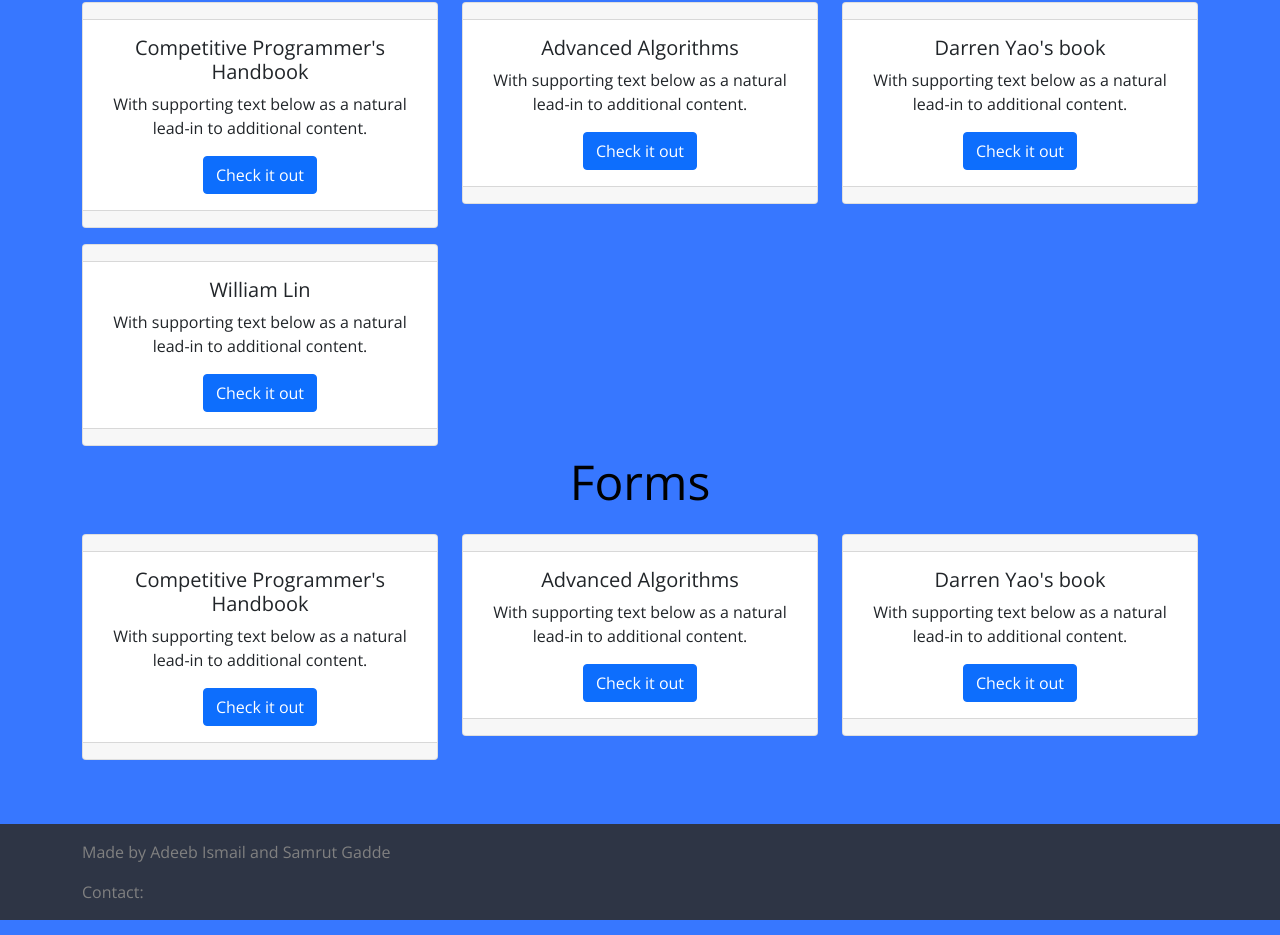
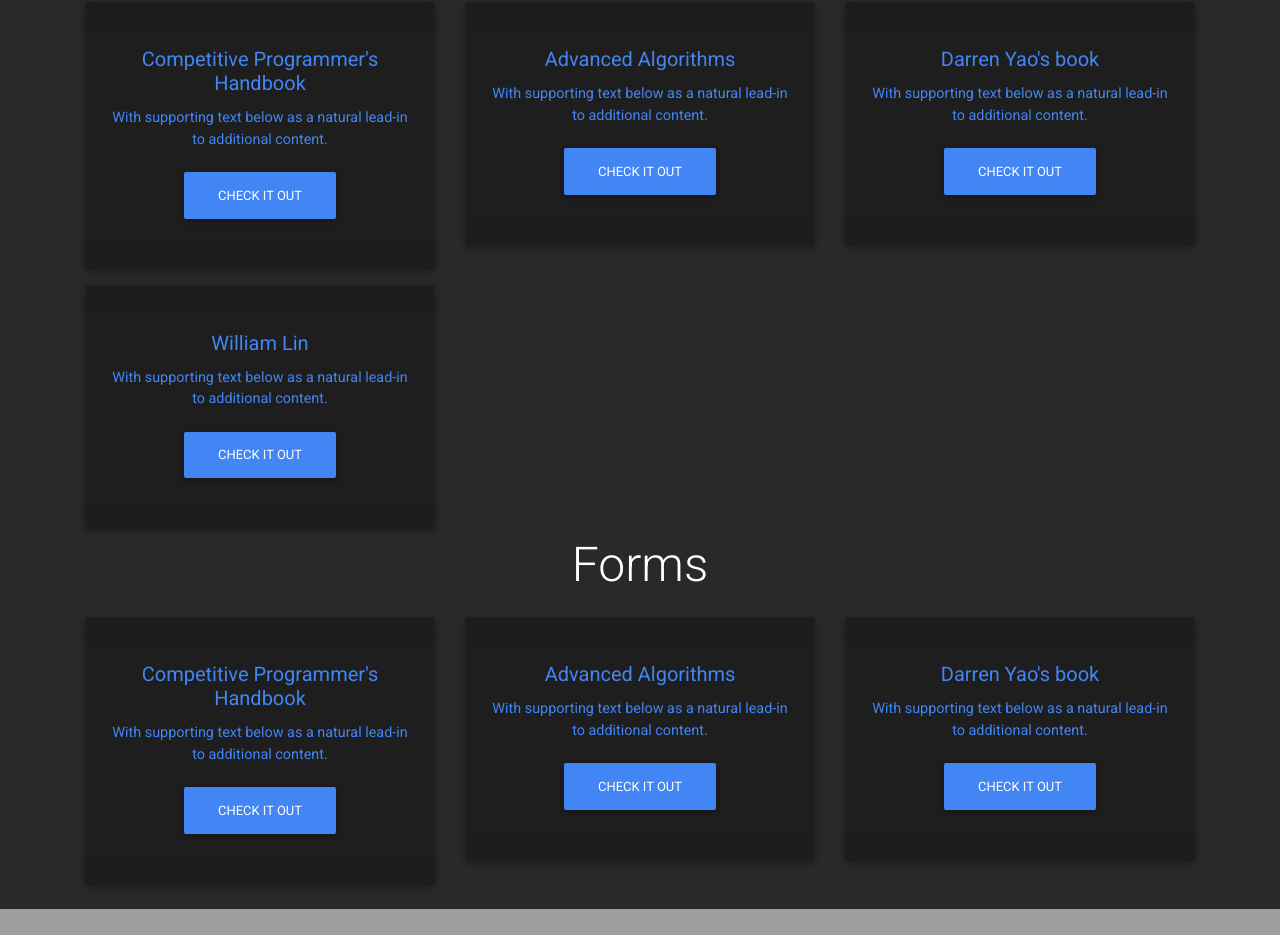
Before and after one commit to SamrutGadde/OTHSCS, a React (Create React App) app: page /resources in a window 1280 px wide. Shown: the part 142-1077 px from the top of the page. Built offline with nearby package versions, Linux system fonts and the light colour scheme.

Commit message:
resourcse

```diff
--- a/package.json
+++ b/package.json
@@ -7,6 +7,7 @@
     "@testing-library/react": "^11.2.7",
     "@testing-library/user-event": "^12.8.3",
     "bootstrap": "^5.1.3",
+    "mdbreact": "^5.1.0",
     "react": "^17.0.2",
     "react-bootstrap": "^2.0.2",
     "react-dom": "^17.0.2",
--- a/public/index.html
+++ b/public/index.html
@@ -1,7 +1,6 @@
 <!DOCTYPE html>
 <html lang="en">
   <head>
-
     <meta charset="utf-8" />
     <link rel="icon" href="%PUBLIC_URL%/favicon.ico" />
     <meta name="viewport" content="width=device-width, initial-scale=1" />
@@ -28,6 +27,7 @@
     <title>React App</title>
   </head>
   <body>
+
     <noscript>You need to enable JavaScript to run this app.</noscript>
     <div id="root"></div>
     <!--
--- a/src/App.css
+++ /dev/null
@@ -1,43 +0,0 @@
-.App {
-  text-align: center;
-}
-
-.App-logo {
-  height: 40vmin;
-  pointer-events: none;
-}
-
-@media (prefers-reduced-motion: no-preference) {
-  .App-logo {
-    animation: App-logo-spin infinite 20s linear;
-  }
-}
-
-.App-header {
-  background-color: #282c34;
-  min-height: 100vh;
-  display: flex;
-  flex-direction: column;
-  align-items: center;
-  justify-content: center;
-  font-size: calc(10px + 2vmin);
-  color: white;
-}
-
-.App-link {
-  color: #61dafb;
-}
-
-@keyframes App-logo-spin {
-  from {
-    transform: rotate(0deg);
-  }
-  to {
-    transform: rotate(360deg);
-  }
-}
-html,
-body {
-  width: 100%;
-  height: 100%;
-}
--- /dev/null
+++ b/src/components/footer.js
@@ -0,0 +1,36 @@
+import React from "react";
+import { MDBCol, MDBContainer, MDBRow, MDBFooter } from "mdbreact";
+
+export default function footer() {
+  return (
+    <MDBFooter color="grey" className="font-small pt-4 mt-4">
+      <MDBContainer fluid className="text-center text-md-left">
+        <MDBRow>
+          <MDBCol md="6">
+            <p>Made by Adeeb Ismail and Samrut Gadde</p>
+          </MDBCol>
+          <MDBCol md="6">
+            <ul>
+              <li className="list-unstyled">
+                <a href="https://github.com/SamrutGadde/OTHSCSWebsite">
+                  Contact Us
+                </a>
+              </li>
+              <li className="list-unstyled">
+                <a href="https://github.com/SamrutGadde/OTHSCSWebsite">
+                  Github
+                </a>
+              </li>
+            </ul>
+          </MDBCol>
+        </MDBRow>
+      </MDBContainer>
+      <div className="footer-copyright text-center py-3">
+        <MDBContainer fluid>
+          &copy; {new Date().getFullYear()} Copyright:{" "}
+          <a href="https://www.mdbootstrap.com"> OTHS CS </a>
+        </MDBContainer>
+      </div>
+    </MDBFooter>
+  );
+}
--- a/src/components/navbar.js
+++ b/src/components/navbar.js
@@ -4,7 +4,7 @@
   return (
     <div>
       <nav class="navbar navbar-expand-lg navbar-dark bg-dark ">
-        <a class="navbar-brand" style={{ marginLeft: "1rem" }}>
+        <a class="navbar-brand" style={{ marginLeft: "1rem", color: "white" }}>
           <img
             src={img}
             width="30"
--- a/src/index.css
+++ b/src/index.css
@@ -1,7 +1,7 @@
 @import url("https://fonts.googleapis.com/css2?family=Open+Sans&display=swap");
+head,
 body {
   font-family: "Open Sans", sans-serif;
-  background-color: #3777ff;
 }
 
 code {
--- a/src/pages/home.js
+++ b/src/pages/home.js
@@ -3,19 +3,25 @@
 //import Background from "./84248.png";
 import img from "./Sevenlakes.JPG";
 import img1 from "./2.PNG";
+import {
+  MDBBtn,
+  MDBCard,
+  MDBCardBody,
+  MDBCardImage,
+  MDBCardTitle,
+  MDBCardText,
+  MDBCol,
+} from "mdbreact";
 export class home extends Component {
   render() {
     return (
       <div
         className=""
-        style={{
-          //backgroundImage: `url(${Background})`,
-          backgroundColor: "#3777FF",
-          height: "100vh",
-          backgroundPosition: "center",
-          backgroundRepeat: "no-repeat",
-          backgroundSize: "cover",
-        }}
+        style={
+          {
+            //backgroundImage: `url(${Background})`,
+          }
+        }
       ></div>
     );
   }
--- a/src/pages/resources.js
+++ b/src/pages/resources.js
@@ -1,8 +1,18 @@
 import React from "react";
-
+import FooterBottom from "../components/footer.js";
+import "../index.css";
+import {
+  MDBBtn,
+  MDBCard,
+  MDBCardBody,
+  MDBCardImage,
+  MDBCardTitle,
+  MDBCardText,
+  MDBCol,
+} from "mdbreact";
 export default function resources() {
   return (
-    <div className="">
+    <div className="" style={{ backgroundColor: "#2b2828" }}>
       <div class="container-sm">
         <div
           className="col- offset-"
@@ -11,18 +21,24 @@
             justifyContent: "center",
             alignItems: "center",
             fontSize: "6vmin",
-            color: "black",
+            color: "white",
           }}
         >
           Resources
         </div>
+
         <div class="row">
           <div class="col-4" style={{ marginTop: "1rem" }}>
-            <div class="card text-center">
+            <div
+              class="card text-center"
+              style={{ backgroundColor: "#1E1E1E" }}
+            >
               <div class="card-header"></div>
-              <div class="card-body">
-                <h5 class="card-title">Competitive Programmer's Handbook</h5>
-                <p class="card-text">
+              <div class="card-body" style={{ color: "#4285F4" }}>
+                <h5 class="card-title" style={{ color: "#4285F4" }}>
+                  Competitive Programmer's Handbook
+                </h5>
+                <p class="card-text" style={{ color: "#4285F4" }}>
                   With supporting text below as a natural lead-in to additional
                   content.
                 </p>
@@ -35,11 +51,16 @@
           </div>
 
           <div class="col-4" style={{ marginTop: "1rem" }}>
-            <div class="card text-center">
+            <div
+              class="card text-center"
+              style={{ backgroundColor: "#1E1E1E" }}
+            >
               <div class="card-header"></div>
-              <div class="card-body">
-                <h5 class="card-title">Advanced Algorithms</h5>
-                <p class="card-text">
+              <div class="card-body" style={{ color: "#4285F4" }}>
+                <h5 class="card-title" style={{ color: "#4285F4" }}>
+                  Advanced Algorithms
+                </h5>
+                <p class="card-text" style={{ color: "#4285F4" }}>
                   With supporting text below as a natural lead-in to additional
                   content.
                 </p>
@@ -52,11 +73,16 @@
           </div>
 
           <div class="col-4" style={{ marginTop: "1rem" }}>
-            <div class="card text-center">
+            <div
+              class="card text-center"
+              style={{ backgroundColor: "#1E1E1E" }}
+            >
               <div class="card-header"></div>
-              <div class="card-body">
-                <h5 class="card-title">Darren Yao's book</h5>
-                <p class="card-text">
+              <div class="card-body" style={{ color: "#4285F4" }}>
+                <h5 class="card-title" style={{ color: "#4285F4" }}>
+                  Darren Yao's book
+                </h5>
+                <p class="card-text" style={{ color: "#4285F4" }}>
                   With supporting text below as a natural lead-in to additional
                   content.
                 </p>
@@ -71,15 +97,23 @@
         <div class="row">
           {" "}
           <div class="col-4" style={{ marginTop: "1rem" }}>
-            <div class="card text-center">
+            <div
+              class="card text-center"
+              style={{ backgroundColor: "#1E1E1E" }}
+            >
               <div class="card-header"></div>
-              <div class="card-body">
-                <h5 class="card-title">William Lin</h5>
-                <p class="card-text">
+              <div class="card-body" style={{ color: "#4285F4" }}>
+                <h5 class="card-title" style={{ color: "#4285F4" }}>
+                  William Lin
+                </h5>
+                <p class="card-text" style={{ color: "#4285F4" }}>
                   With supporting text below as a natural lead-in to additional
                   content.
                 </p>
-                <a href="https://cses.fi/book/book.pdf" class="btn btn-primary">
+                <a
+                  href="https://www.youtube.com/c/WilliamLin168"
+                  class="btn btn-primary"
+                >
                   Check it out
                 </a>
               </div>
@@ -95,7 +129,7 @@
           justifyContent: "center",
           alignItems: "center",
           fontSize: "6vmin",
-          color: "black",
+          color: "white",
         }}
       >
         Forms
@@ -103,11 +137,16 @@
       <div class="container">
         <div class="row">
           <div class="col-4" style={{ marginTop: "1rem" }}>
-            <div class="card text-center">
+            <div
+              class="card text-center"
+              style={{ backgroundColor: "#1E1E1E" }}
+            >
               <div class="card-header"></div>
-              <div class="card-body">
-                <h5 class="card-title">Competitive Programmer's Handbook</h5>
-                <p class="card-text">
+              <div class="card-body" style={{ color: "#4285F4" }}>
+                <h5 class="card-title" style={{ color: "#4285F4" }}>
+                  Competitive Programmer's Handbook
+                </h5>
+                <p class="card-text" style={{ color: "#4285F4" }}>
                   With supporting text below as a natural lead-in to additional
                   content.
                 </p>
@@ -120,11 +159,16 @@
           </div>
 
           <div class="col-4" style={{ marginTop: "1rem" }}>
-            <div class="card text-center">
+            <div
+              class="card text-center"
+              style={{ backgroundColor: "#1E1E1E" }}
+            >
               <div class="card-header"></div>
-              <div class="card-body">
-                <h5 class="card-title">Advanced Algorithms</h5>
-                <p class="card-text">
+              <div class="card-body" style={{ color: "#4285F4" }}>
+                <h5 class="card-title" style={{ color: "#4285F4" }}>
+                  Advanced Algorithms
+                </h5>
+                <p class="card-text" style={{ color: "#4285F4" }}>
                   With supporting text below as a natural lead-in to additional
                   content.
                 </p>
@@ -137,11 +181,16 @@
           </div>
 
           <div class="col-4" style={{ marginTop: "1rem" }}>
-            <div class="card text-center">
+            <div
+              class="card text-center"
+              style={{ backgroundColor: "#1E1E1E" }}
+            >
               <div class="card-header"></div>
-              <div class="card-body">
-                <h5 class="card-title">Darren Yao's book</h5>
-                <p class="card-text">
+              <div class="card-body" style={{ color: "#4285F4" }}>
+                <h5 class="card-title" style={{ color: "#4285F4" }}>
+                  Darren Yao's book
+                </h5>
+                <p class="card-text" style={{ color: "#4285F4" }}>
                   With supporting text below as a natural lead-in to additional
                   content.
                 </p>
@@ -154,23 +203,7 @@
           </div>
         </div>
       </div>
-      <div
-        id="footer"
-        style={{
-          position: "absolute",
-          backgroundColor: "#2e3545",
-          width: "100%",
-          marginTop: "4rem",
-        }}
-      >
-        <div class="container">
-          <p style={{ color: "grey", marginTop: "1rem" }}>
-            {" "}
-            Made by Adeeb Ismail and Samrut Gadde{" "}
-          </p>
-          <p style={{ color: "grey", marginTop: "1rem" }}> Contact:</p>
-        </div>
-      </div>
+      <FooterBottom> </FooterBottom>
     </div>
   );
 }
```
Also changed, not shown: src/index.js (+5 -5 lines), 1 other file (tests, documents, lock files or other folders).
